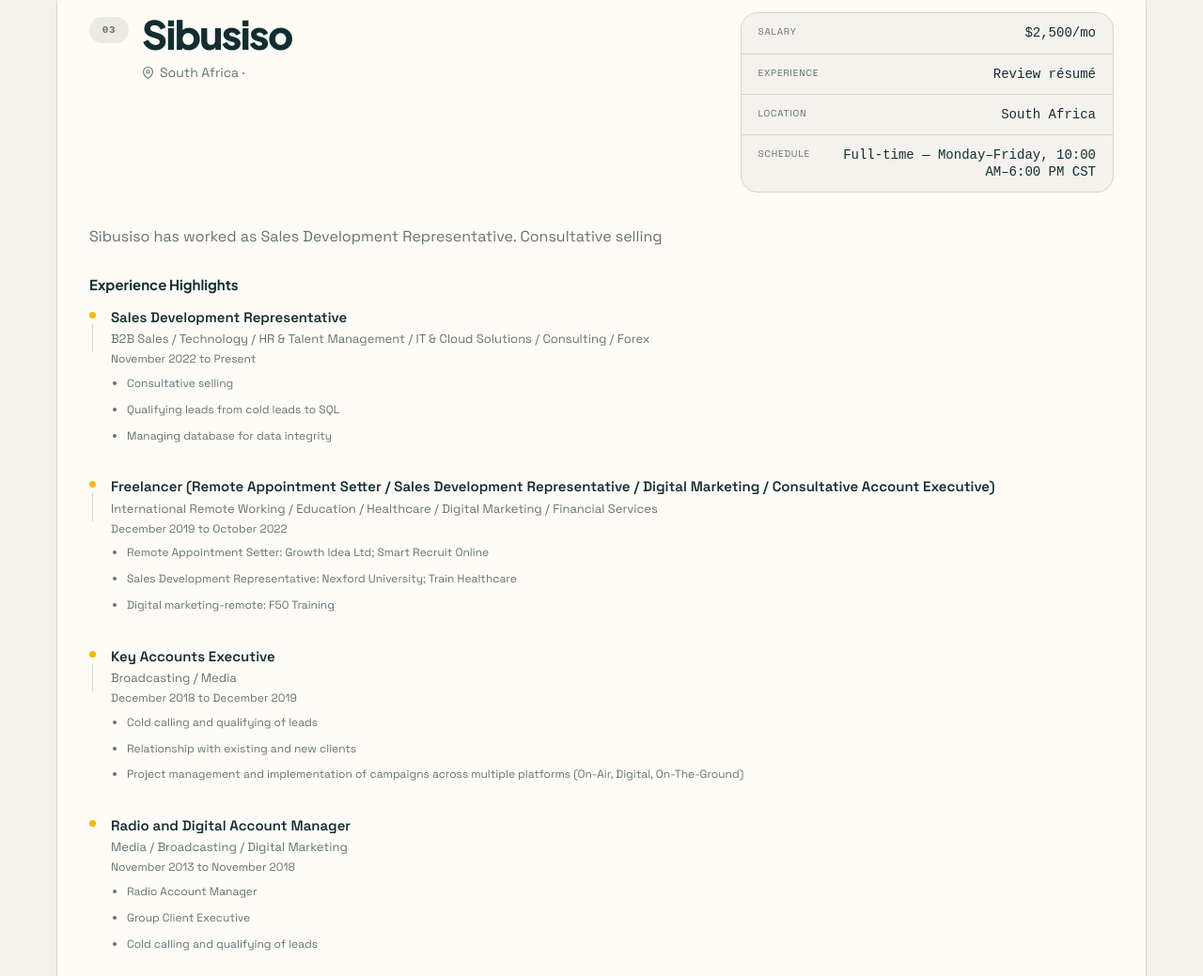
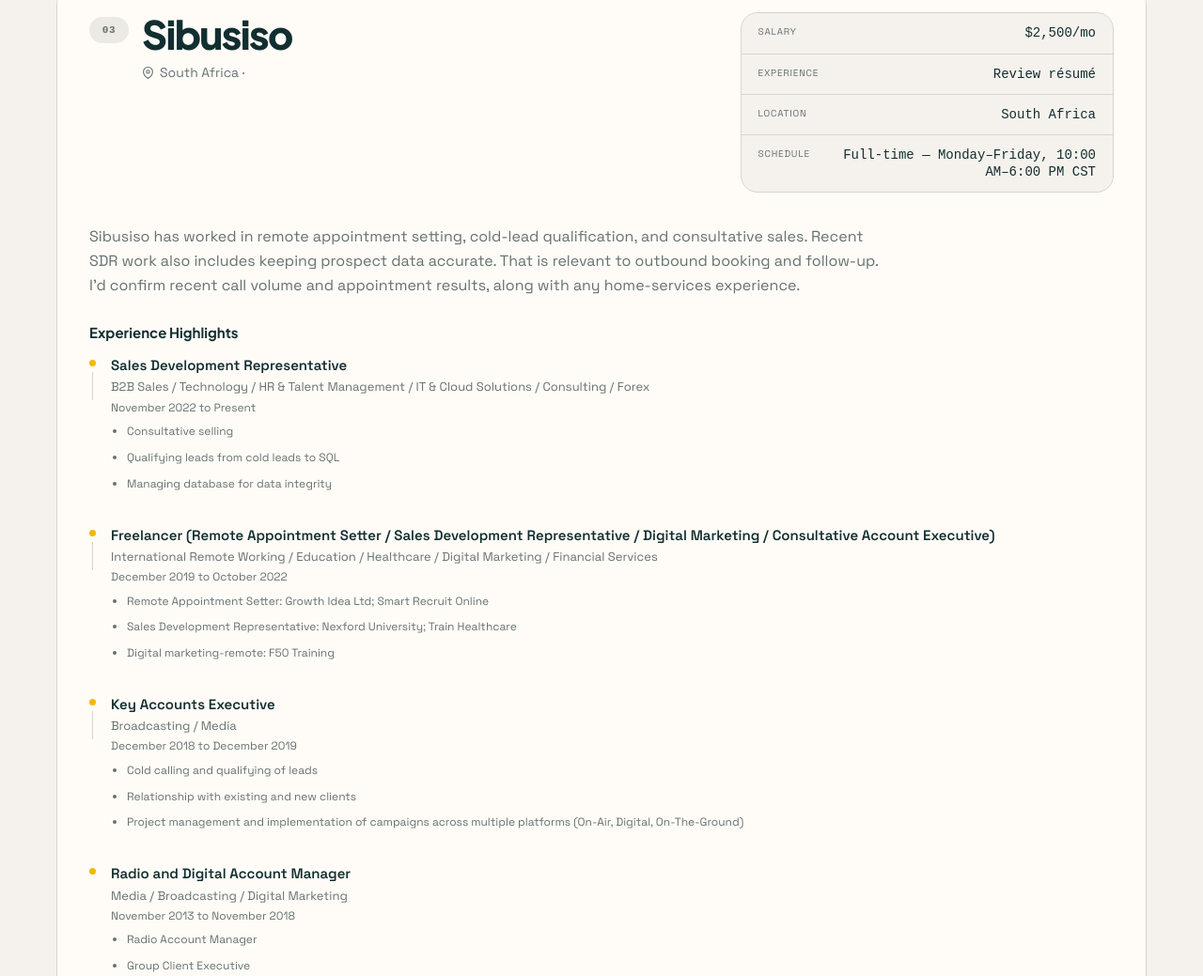
Before and after one commit to wg-dotcom/chris-heating-and-cooling-outbound-customer-service-representative-candidates, a plain HTML site: page index.html in a window 1280 px wide. Shown: the part 5268-6307 px from the top of the page at 94% size. Drawn offline with Linux system fonts and the light colour scheme; a web font is replaced by a local one.

Commit message:
Use direct evidence-led copy and remove repeated commentary

```diff
--- a/index.html
+++ b/index.html
@@ -1516,7 +1516,7 @@ html{scroll-behavior:smooth}*{box-sizing:border-box}body{overflow-x:clip}.hero{p
           </div>
         </div>
 
-        <div class="card-body"><div class="card-narrative">Sibusiso has worked as Sales Development Representative. Consultative selling</div>
+        <div class="card-body"><div class="card-narrative">Sibusiso has worked in remote appointment setting, cold-lead qualification, and consultative sales. Recent SDR work also includes keeping prospect data accurate. That is relevant to outbound booking and follow-up. I'd confirm recent call volume and appointment results, along with any home-services experience.</div>
 
 
 
```
